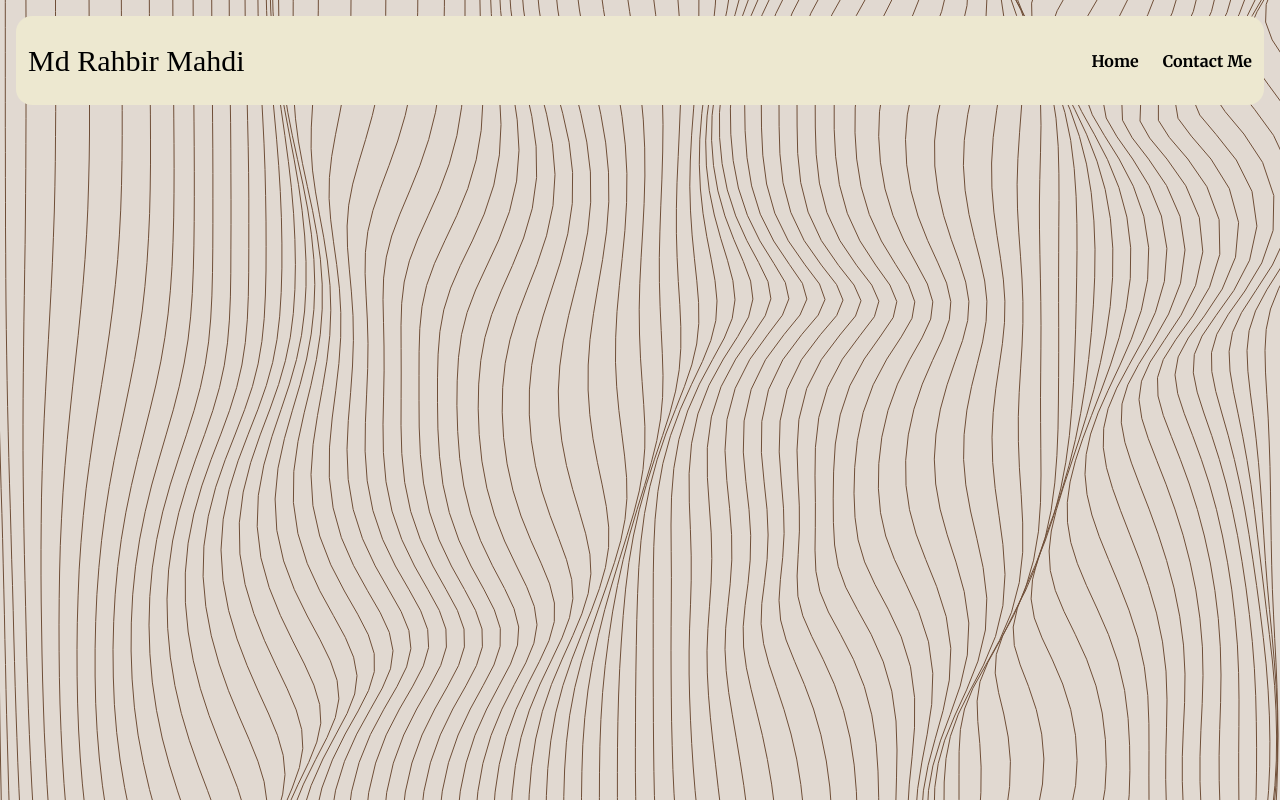
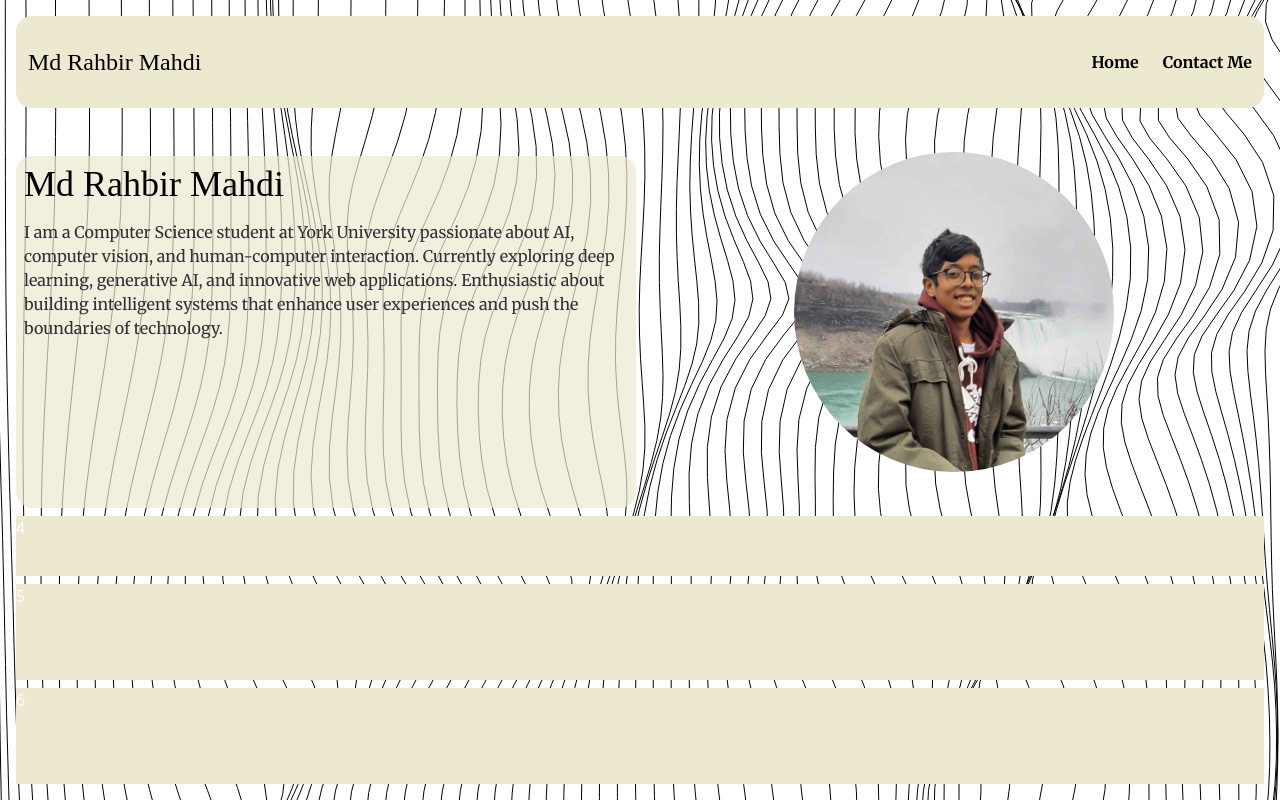
Before and after one commit to Rahbir1518/Portfolio-Website, a React (Vite) app: page / in a window 1280 px wide. Built offline with nearby package versions, Linux system fonts and the light colour scheme; a web font is replaced by a local one.

Commit message:
img + about me

```diff
--- a/src/App.jsx
+++ b/src/App.jsx
@@ -1,6 +1,7 @@
 import Waves from "./components/Waves.jsx";
 import Navbar from "./components/Navbar.jsx";
 import Hero from "./components/Hero.jsx";
+import logo from "./assets/logo.jpg";
 
 function App() {
   return (
@@ -8,17 +9,23 @@ function App() {
       <div className="relative min-h-screen bg-black overflow-hidden cursor-none">
         {/* Waves background */}
         <div className="absolute inset-0 z-0">
-          <Waves backgroundColor="#E1D9D1" lineColor="#6F4E37" />
+          <Waves backgroundColor="#FFFFFF" lineColor= "secondary" />
         </div>
 
         {/* Grid content */}
-        <div className="relative z-10 parent grid grid-cols-4 md:grid-cols-2 sm:grid-cols-1 gap-2 text-white p-4 h-screen ">
+        <div className="relative z-10 parent grid grid-cols-4 md:grid-cols-2 sm:grid-cols-1 gap-2 text-white p-4 h-screen">
+
           <Navbar />
-          {/* <Hero /> */}
-          {/* <div className="div3 bg-[#EDE8D0] col-span-1 md:col-span-2 sm:col-span-1">3</div>
+
+          <Hero/>
+
+          <div className="div3 flex justify-center items-center">
+            <img src={logo} className="w-1/2 max-w-40 md:w-3/4 md:max-w-60 lg:w-full lg:max-w-80 aspect-square object-cover rounded-full" />
+          </div>
+
           <div className="div4 bg-[#EDE8D0] col-span-4 md:col-span-2 sm:col-span-1">4</div>
           <div className="div5 bg-[#EDE8D0] col-span-4 md:col-span-2 sm:col-span-1">5</div>
-          <div className="div6 bg-[#EDE8D0] col-span-4 md:col-span-2 sm:col-span-1">6</div> */}
+          <div className="div6 bg-[#EDE8D0] col-span-4 md:col-span-2 sm:col-span-1">6</div>
         </div>
       </div>
     </>
--- a/src/components/Hero.jsx
+++ b/src/components/Hero.jsx
@@ -2,9 +2,18 @@ import React from 'react'
 
 const Hero = () => {
   return (
-    <div className="div2 col-span-3 md:col-span-2 sm:col-span-1 bg-[#EDE8D0]/50 hover:bg-[#EDE8D0] transition-colors duration-450 rounded-2xl">
-        <h1 className="text-black text-4xl p-2">Hello</h1>
+    <div className="div2 col-span-3 md:col-span-2 sm:col-span-1 bg-[#EDE8D0]/70 hover:bg-[#EDE8D0] transition-colors duration-450 rounded-2xl mt-10">
+
+      <h1 className="text-black text-4xl p-2 font-primary">Md Rahbir Mahdi</h1>
+      <p className='font-secondary text-secondary p-2 inline-flex items-center'>
+        I am a Computer Science student at York University passionate about AI, computer vision,
+        and human-computer interaction. Currently exploring deep learning,
+        generative AI, and innovative web applications.
+        Enthusiastic about building intelligent systems that enhance user experiences and push the boundaries of technology.
+      </p>
+
     </div>
+
   )
 }
 
--- a/src/components/Navbar.jsx
+++ b/src/components/Navbar.jsx
@@ -3,7 +3,7 @@ import React from 'react'
 const Navbar = () => {
   return (
     <div className="div1 bg-[#EDE8D0] col-span-4 md:col-span-2 sm:col-span-1 flex items-center justify-between rounded-2xl p-3">
-      <a className="text-black font-primary text-3xl">Md Rahbir Mahdi</a>
+      <a className="text-black font-primary text-2xl">Md Rahbir Mahdi</a>
       <div className="flex gap-3">
         <button className="text-black font-bold hover:text-gray-700 cursor-none font-secondary pr-3">Home</button>
         <button className="text-black font-bold hover:text-gray-700 cursor-none font-secondary">Contact Me</button>
--- a/src/index.css
+++ b/src/index.css
@@ -5,12 +5,13 @@
 @theme{
     --font-primary: "Monomaniac One", "sans-serif";
     --font-secondary: "Merriweather", "sans-serif";
+    --color-secondary: #2E3135;
 }
 
 .parent {
   display: grid;
   grid-template-columns: repeat(4, 1fr);
-  grid-template-rows: repeat(8, 1fr);
+  grid-auto-rows: auto;
   gap: 8px;
 }
 
```
Also changed, not shown: src/assets/logo.jpg (added).
